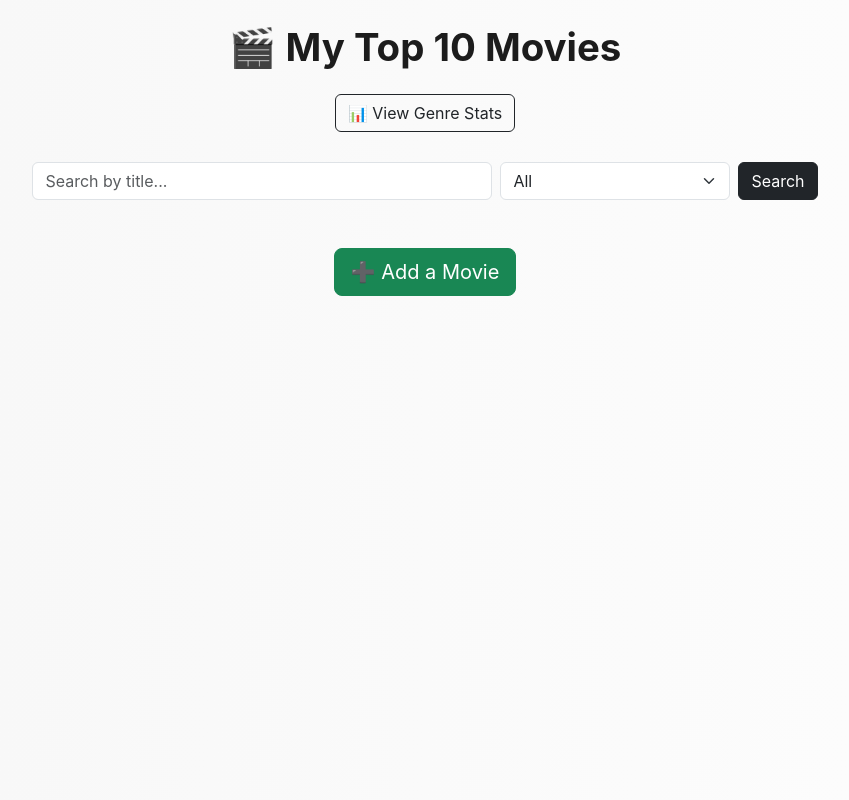
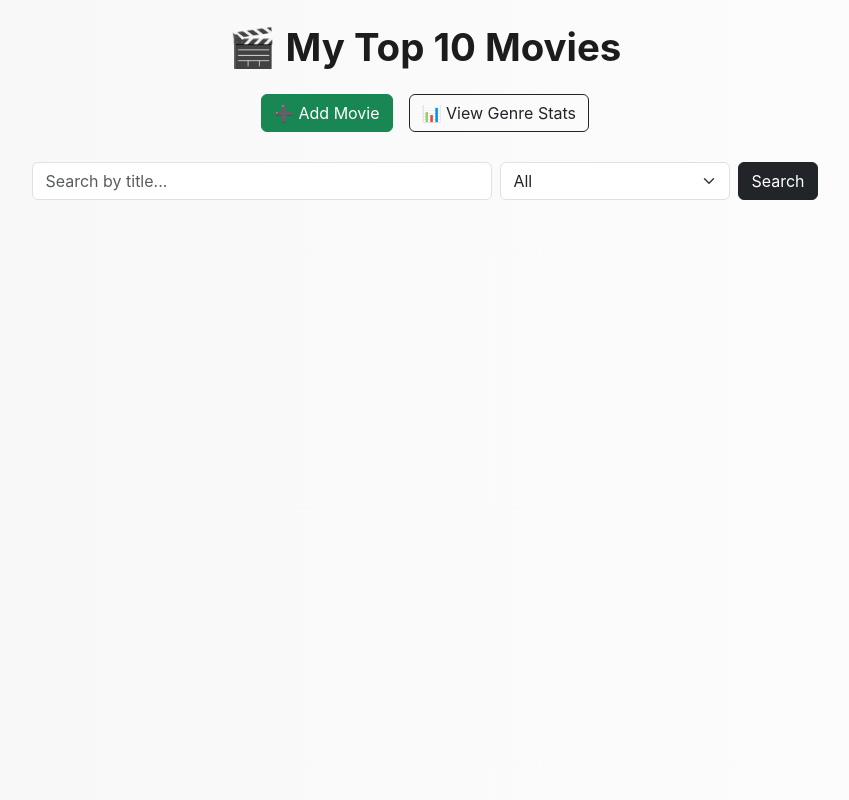
Before and after one commit to Cyber-Security-Tech/top10-movies-web, a Flask app: page / in a window 1280 px wide. Shown: the whole page, without its empty margins (215-1064 px from the left). Run offline with Flask 3, Linux system fonts and the light colour scheme.

Commit message:
Refactor layout: move Add and Stats buttons to top action bar

```diff
--- a/templates/index.html
+++ b/templates/index.html
@@ -6,6 +6,18 @@
   <link href="https://cdn.jsdelivr.net/npm/bootstrap@5.3.0/dist/css/bootstrap.min.css" rel="stylesheet">
   <link rel="stylesheet" href="{{ url_for('static', filename='css/style.css') }}">
   <style>
+    body {
+      padding-bottom: 60px;
+      background-color: #f9f9f9;
+      overflow-x: hidden;
+    }
+    .top-actions {
+      display: flex;
+      justify-content: center;
+      flex-wrap: wrap;
+      gap: 1rem;
+      margin-bottom: 30px;
+    }
     .star-container {
       display: flex;
       align-items: center;
@@ -41,11 +53,6 @@
       background-color: #0d6efd;
       color: white;
     }
-    .stats-button {
-      display: flex;
-      justify-content: center;
-      margin-bottom: 30px;
-    }
   </style>
 </head>
 <body>
@@ -53,12 +60,13 @@
 <div class="container py-4">
   <h1 class="text-center mb-4">🎬 My Top 10 Movies</h1>
 
-  <!-- 📊 View Stats Button -->
-  <div class="stats-button">
+  <!-- 🎯 Top Action Bar -->
+  <div class="top-actions">
+    <a href="{{ url_for('add') }}" class="btn btn-success">➕ Add Movie</a>
     <a href="{{ url_for('stats') }}" class="btn btn-outline-dark">📊 View Genre Stats</a>
   </div>
 
-  <!-- Search and Filter -->
+  <!-- 🔍 Search + Filter -->
   <form class="d-flex justify-content-center mb-5" method="GET" action="{{ url_for('home') }}">
     <input class="form-control me-2 w-50" type="search" name="q" placeholder="Search by title..." value="{{ search_query or '' }}">
     <select class="form-select me-2 w-25" name="genre">
@@ -126,10 +134,6 @@
     </div>
   </div>
   {% endfor %}
-
-  <div class="text-center mt-5">
-    <a href="{{ url_for('add') }}" class="btn btn-success btn-lg">➕ Add a Movie</a>
-  </div>
 </div>
 
 <script>
```
